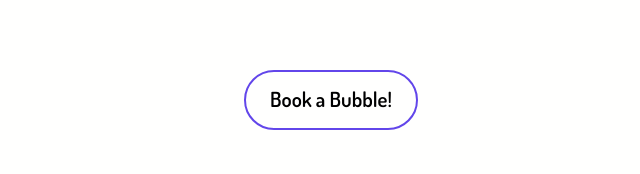
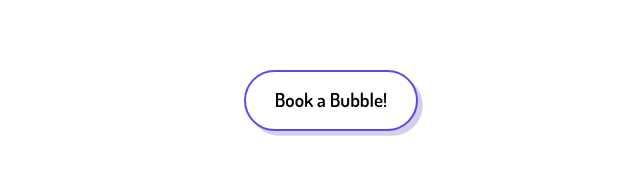
Before and after one commit to mell62/restaurant-page, a website built with webpack: page src/index.html in a window 1280 px wide. Shown: the part 542-716 px from the top of the page, 309-949 px from the left. Built offline with nearby package versions, Linux system fonts and the light colour scheme.

Commit message:
Make additional button sy=tyling changes

```diff
--- a/src/style.css
+++ b/src/style.css
@@ -125,17 +125,18 @@ button:hover {
   transition: 0.5s ease-in-out;
   border-radius: 2rem;
   border: 0.14rem solid var(--primary);
-  padding: 1rem 1.5rem 1rem 1.5rem;
-  box-shadow: inset 0 0 0 0 var(--primary);
+  padding: 1.1rem 1.8rem 1.1rem 1.8rem;
+  box-shadow: inset 0 0 0 0 var(--primary), 0.3rem 0.3rem var(--secondary);
   font-weight: 600;
-  font-size: 1.3rem;
+  font-size: 1.2rem;
 }
 
 .home-btn:hover {
-  box-shadow: inset 0 -4rem 0 0 var(--primary);
+  box-shadow: inset 0 -4rem 0 0 var(--primary), 0.3rem 0.3rem var(--secondary);
   color: var(--white);
 }
 
 .home-btn:active {
-  transform: scale(0.9);
+  transform: translateX(0.3rem) translateY(0.3rem);
+  box-shadow: inset 0 -4rem 0 0 var(--primary);
 }
```
